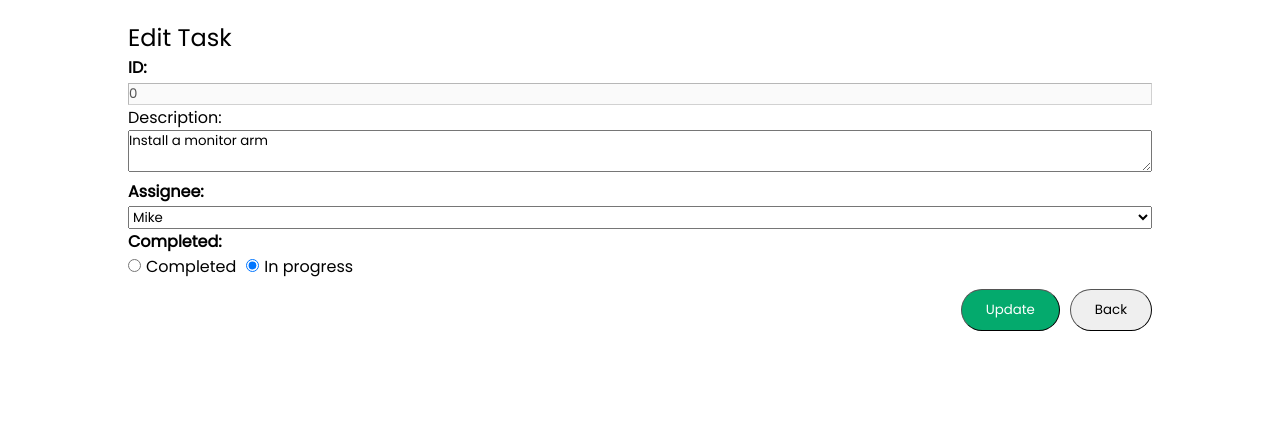
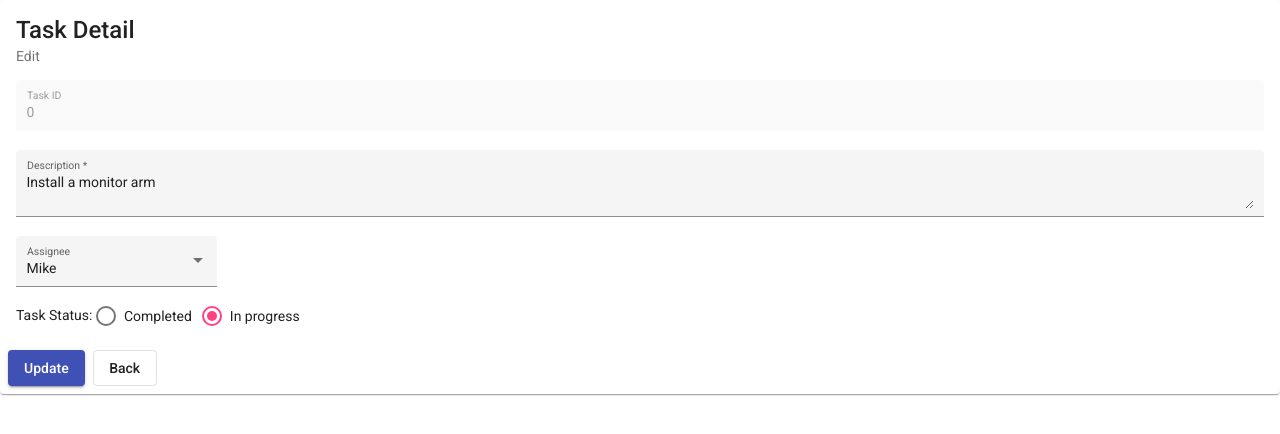
Before and after one commit to YuukiHase/Meal-Suite, an Angular app: page /detail/0 in a window 1280 px wide. Shown: the top 434 px of the page. Built offline with nearby package versions, Linux system fonts and the light colour scheme.

Commit message:
Feature: Add Angular Material to project

```diff
--- a/angular.json
+++ b/angular.json
@@ -26,6 +26,7 @@
               "src/assets"
             ],
             "styles": [
+              "./node_modules/@angular/material/prebuilt-themes/indigo-pink.css",
               "src/styles.css"
             ],
             "scripts": [],
@@ -83,6 +84,7 @@
             "tsConfig": "src/tsconfig.spec.json",
             "karmaConfig": "src/karma.conf.js",
             "styles": [
+              "./node_modules/@angular/material/prebuilt-themes/indigo-pink.css",
               "src/styles.css"
             ],
             "scripts": [],
--- a/src/app/pages/detail-task/detail-task.component.css
+++ b/src/app/pages/detail-task/detail-task.component.css
@@ -1,33 +1,7 @@
-form {
+.full-width {
 	width: 100%;
 }
 
-.header {
-	font-weight: bolder;
+mat-radio-button {
+	margin-right: 10px;
 }
-
-.input {
-	width: 100%;
-}
-
-.status-container input {
-	margin-right: 5px;
-}
-
-.action-container {
-	margin-top: 10px;
-	text-align: right;
-}
-
-.action-container button {
-	margin-left: 10px;
-}
-
-.action-container .submit-action {
-	background-color: #04aa6d;
-	color: white;
-}
-
-.error {
-  color: red;
-}
--- a/src/app/pages/detail-task/detail-task.component.html
+++ b/src/app/pages/detail-task/detail-task.component.html
@@ -1,69 +1,79 @@
-<h2 *ngIf="task; else createTask">Edit Task</h2>
+<mat-card>
+	<mat-card-title>Task Detail</mat-card-title>
+	<mat-card-subtitle *ngIf="task; else createTask">Edit</mat-card-subtitle>
 	<ng-template #createTask>
-	<h2>Create Task</h2>
+		<mat-card-subtitle>Create</mat-card-subtitle>
 	</ng-template>
-
+	<mat-card-content>
 		<ng-container *ngIf="!loading; else isLoading">
 			<form [formGroup]="taskForm">
+				<mat-form-field *ngIf="task" class="full-width" appearance="fill">
+					<mat-label>Task ID</mat-label>
+					<input matInput disabled [value]="task.id" />
+				</mat-form-field>
+				<mat-form-field class="full-width" appearance="fill">
+					<mat-label>Description</mat-label>
+					<textarea
+						matInput
+						formControlName="description"
+						placeholder="Ex. Something need to do..."
+						required
+					></textarea>
+					<mat-error
+						*ngIf="
+							(taskForm.touched || taskForm.dirty) &&
+							taskForm.get('description')?.getError('required')
+						"
+					>
+						Description is required!
+					</mat-error>
+				</mat-form-field>
+				<mat-form-field *ngIf="task" appearance="fill">
+					<mat-label>Assignee</mat-label>
+					<mat-select formControlName="assigneeId">
+						<mat-option value="">Anonymous</mat-option>
+						<mat-option *ngFor="let user of users" [value]="user.id">{{
+							user.name
+						}}</mat-option>
+					</mat-select>
+				</mat-form-field>
 				<div *ngIf="task">
-			<div class="header">ID:</div>
-			<input type="text" class="input" disabled="true" [value]="task.id" />
+					<mat-label>Task Status: </mat-label>
+					<mat-radio-group aria-label="Task Status" formControlName="completed">
+						<mat-radio-button [value]="true">{{
+							TaskStatus.Completed
+						}}</mat-radio-button>
+						<mat-radio-button [value]="false">{{
+							TaskStatus.Inprogress
+						}}</mat-radio-button>
+					</mat-radio-group>
 				</div>
-		<div class="description-container">
-			<div class="description-header">Description:</div>
-			<textarea formControlName="description" class="input"></textarea>
-			<span class="error" *ngIf="(taskForm.touched || taskForm.dirty) &&taskForm.get('description')?.getError('required')">Description is required!</span>
-		</div>
-		<div *ngIf="task">
-			<div class="header">Assignee:</div>
-			<select formControlName="assigneeId" class="input">
-				<option value="">Anonymous</option>
-				<option *ngFor="let user of users" [value]="user.id">
-					{{ user.name }}
-				</option>
-			</select>
-		</div>
-		<div *ngIf="task">
-			<div class="header">Completed:</div>
-			<div class="status-container">
-				<input
-					id="completed"
-					type="radio"
-					formControlName="completed"
-					[value]="TaskStatus.Completed"
-				/>
-				<label for="completed" style="margin-right: 10px">Completed</label>
-				<input
-					id="in-progress"
-					type="radio"
-					formControlName="completed"
-					[value]="TaskStatus.Inprogress"
-				/>
-				<label for="in-progress">In progress</label>
-			</div>
-		</div>
-		<div class="action-container">
+			</form>
+		</ng-container>
+
+		<ng-template #isLoading>
+			<mat-progress-bar mode="indeterminate"></mat-progress-bar>
+		</ng-template>
+	</mat-card-content>
+	<mat-card-actions>
 		<button
-				type="button"
+			mat-raised-button
+			color="primary"
 			*ngIf="task"
 			(click)="onUpdate()"
 			[disabled]="taskForm.invalid"
-				class="submit-action"
 		>
 			Update
 		</button>
 		<button
-				type="button"
+			mat-raised-button
+			color="primary"
 			*ngIf="!task"
 			(click)="onCreate()"
 			[disabled]="taskForm.invalid"
-				class="submit-action"
 		>
 			Create
 		</button>
-			<button type="button" (click)="onBack()">Back</button>
-		</div>
-	</form>
-</ng-container>
-
-<ng-template #isLoading>Loading...</ng-template>
+		<button mat-stroked-button (click)="onBack()">Back</button>
+	</mat-card-actions>
+</mat-card>
--- a/src/app/pages/detail-task/detail-task.component.ts
+++ b/src/app/pages/detail-task/detail-task.component.ts
@@ -21,7 +21,7 @@ export class DetailTaskComponent implements OnInit, OnDestroy {
 	public taskForm = this.fb.group({
 		description: ["", [Validators.required]],
 		assigneeId: [""],
-		completed: [TaskStatus.Completed],
+		completed: [false],
 	});
 	public TaskStatus = TaskStatus;
 
@@ -50,9 +50,7 @@ export class DetailTaskComponent implements OnInit, OnDestroy {
 						this.taskForm.patchValue({
 							description: task.description,
 							assigneeId: task.assigneeId ? task.assigneeId : "",
-							completed: task.completed
-								? TaskStatus.Completed
-								: TaskStatus.Inprogress,
+							completed: task.completed,
 						});
 						this.loading = false;
 					} else {
@@ -85,7 +83,7 @@ export class DetailTaskComponent implements OnInit, OnDestroy {
 				.updateTask(this.task.id, {
 					description,
 					assigneeId: assigneeId ? +assigneeId : null,
-					completed: completed === TaskStatus.Completed,
+					completed: completed,
 				})
 				.pipe(take(1))
 				.subscribe(() => (this.loading = false));
--- a/src/app/pages/list-task/list-task.component.css
+++ b/src/app/pages/list-task/list-task.component.css
@@ -27,13 +27,9 @@
 
 .header-action-container {
 	display: flex;
+	align-items: center;
 }
 
 .header-action-container button {
 	margin-right: 10px;
 }
-
-.header-action-container .search-input {
-	padding: 10px 20px;
-	border-radius: 25px;
-}
--- a/src/app/pages/list-task/list-task.component.html
+++ b/src/app/pages/list-task/list-task.component.html
@@ -1,14 +1,14 @@
 <h2 class="page-title">Tasks Management</h2>
-
 <div class="list-task-container">
 	<div class="header-action-container">
-		<button type="button" (click)="onAddNewTask()">Add New Task</button>
+		<button mat-raised-button color="primary" (click)="onAddNewTask()">
+			Add New Task
+		</button>
 		<form [formGroup]="searchForm">
-			<input
-				formControlName="search"
-				placeholder="Search Task"
-				class="search-input"
-			/>
+			<mat-form-field appearance="standard">
+				<mat-label>Search Task</mat-label>
+				<input matInput placeholder="Ex. abc" formControlName="search" />
+			</mat-form-field>
 		</form>
 	</div>
 	<ng-container *ngIf="!loading; else isLoading">
@@ -37,14 +37,16 @@
 					</td>
 					<td class="task-action">
 						<button
-							type="button"
+							mat-raised-button
+							color="primary"
 							(click)="$event.stopPropagation(); onTaskCompleted(task.id)"
 							[disabled]="task.completed"
 						>
 							Complete
 						</button>
 						<button
-							type="button"
+							mat-raised-button
+							color="primary"
 							(click)="$event.stopPropagation(); onRowSelected(task.id)"
 						>
 							Edit
@@ -54,5 +56,7 @@
 			</tbody>
 		</table>
 	</ng-container>
-	<ng-template #isLoading>Loading...</ng-template>
+	<ng-template #isLoading>
+		<mat-progress-bar mode="indeterminate"></mat-progress-bar>
+	</ng-template>
 </div>
--- a/src/index.html
+++ b/src/index.html
@@ -9,8 +9,13 @@
 		<link rel="icon" type="image/x-icon" href="#" />
 		<link rel="preconnect" href="https://fonts.googleapis.com" />
 		<link rel="preconnect" href="https://fonts.gstatic.com" crossorigin />
+		<link rel="preconnect" href="https://fonts.gstatic.com" />
 		<link
-			href="https://fonts.googleapis.com/css2?family=Poppins:wght@100;400&family=Roboto:ital,wght@0,100;0,300;0,400;0,500;0,700;0,900;1,100;1,300;1,400;1,500;1,700;1,900&display=swap"
+			href="https://fonts.googleapis.com/css2?family=Roboto:wght@300;400;500&display=swap"
+			rel="stylesheet"
+		/>
+		<link
+			href="https://fonts.googleapis.com/icon?family=Material+Icons"
 			rel="stylesheet"
 		/>
 	</head>
--- a/src/styles.css
+++ b/src/styles.css
@@ -3,34 +3,11 @@
 *,
 html,
 body {
-	font-family: "Poppins", sans-serif;
-	font-weight: 400;
-	font-style: normal;
 	box-sizing: border-box;
 	padding: 0px;
 	margin: 0px;
 }
-
-html {
-	display: flex;
-	justify-content: center;
-	width: 100vw;
-	height: 100vh;
+body {
+	margin: 0;
+	font-family: Roboto, "Helvetica Neue", sans-serif;
 }
-
-body {
-	width: 80%;
-	height: 100vh;
-	padding: 20px 0px;
-}
-
-button {
-	padding: 10px 24px;
-	border-radius: 9999px;
-	cursor: pointer;
-}
-
-input,
-button {
-	border-width: 1px;
-}
```
Also changed, not shown: package.json (+6 -3 lines), src/app/app.module.ts (+23 -1 lines), 1 other file (tests, documents, lock files or other folders). Lines whose indentation alone changed are shown as unchanged.
